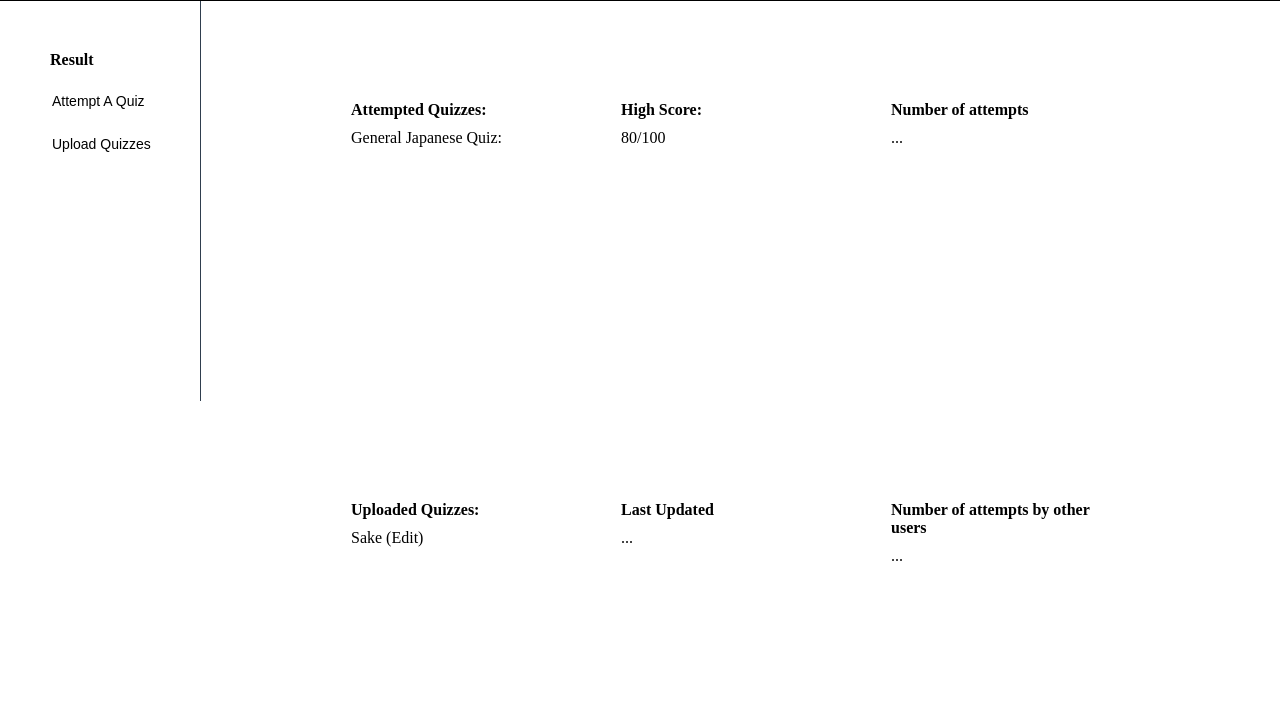
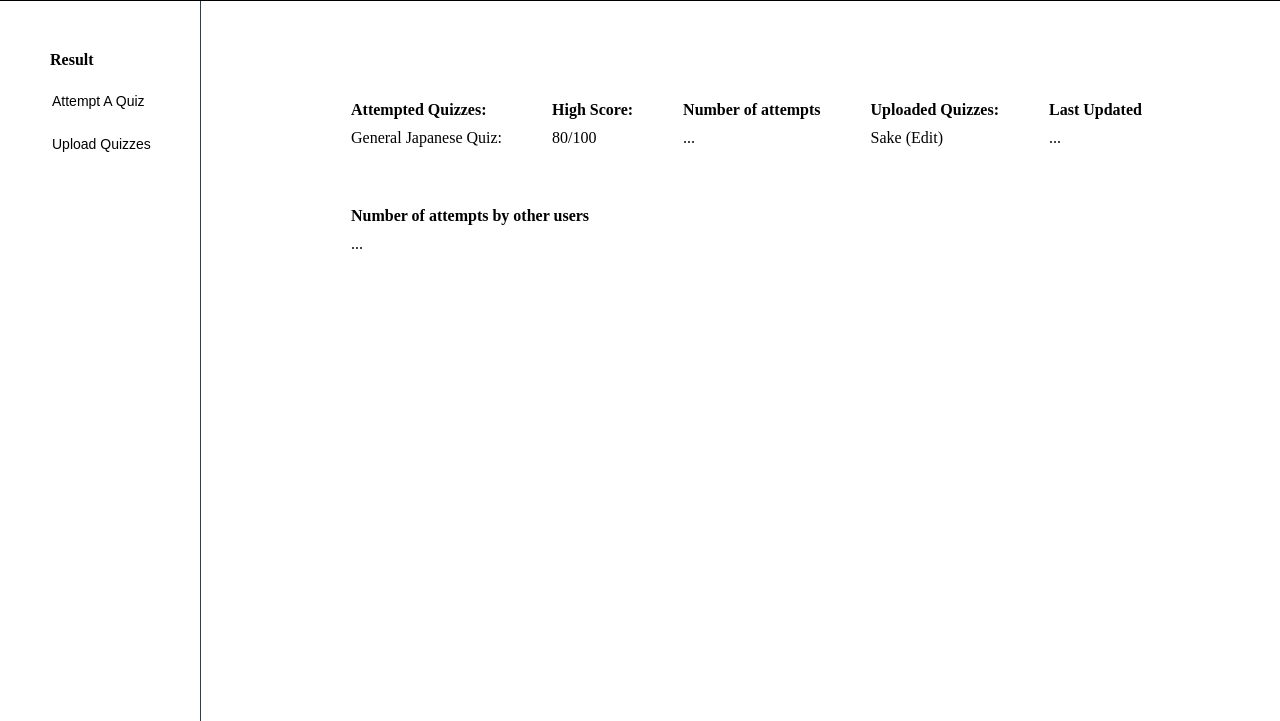
Before and after one commit to Hanchooi/JapaneseFoodQuiz, a plain HTML site: page X2 Project2 Agile Web /users login.0/HTML/user_page.html in a window 1280 px wide. Shown: the part 79-800 px from the top of the page. Drawn offline with Linux system fonts and the light colour scheme.

Commit message:
Fix User_page

```diff
--- a/X2 Project2 Agile Web /users login.0/css/user_page.css
+++ b/X2 Project2 Agile Web /users login.0/css/user_page.css
@@ -24,8 +24,6 @@ button:hover {
 ul {
   margin-top: 50px;
   /* border: 1px solid black; */
-  width: 270px;
-  height: 350px;
 }
 
 .nav_ul {
```
